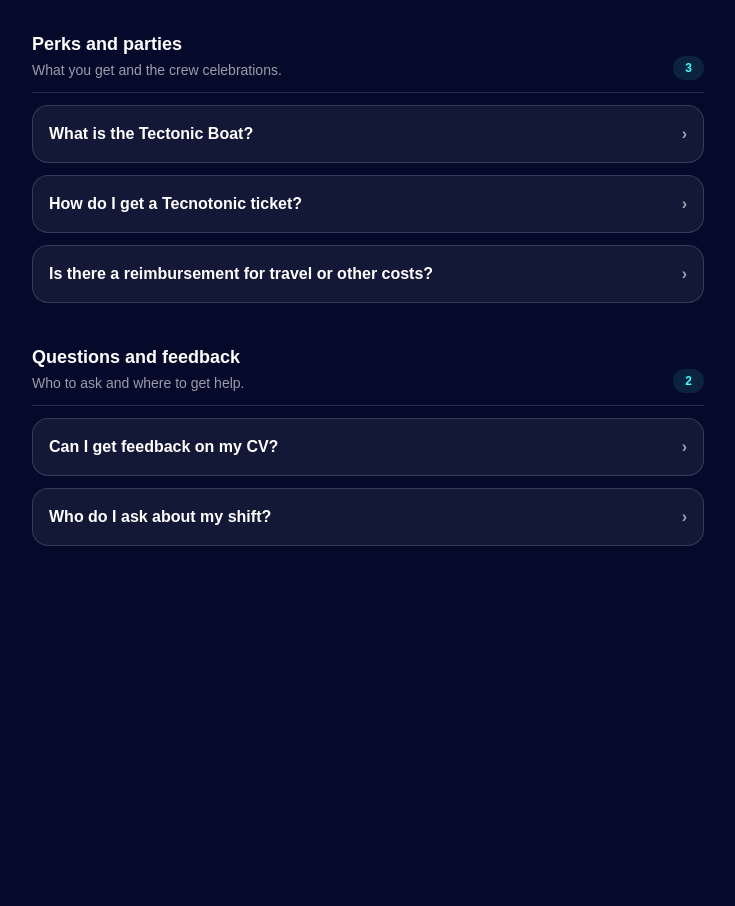
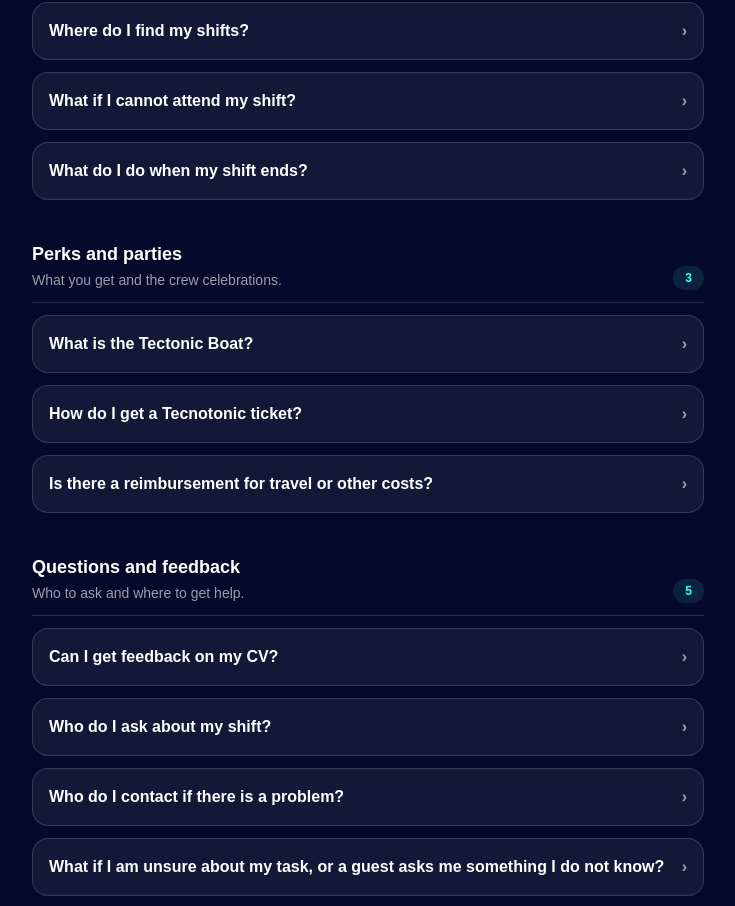
Before and after one commit to tectonicconf/planningstool, a Next.js app: page /faq in a window 1280 px wide. Shown: the part 1443-2349 px from the top of the page, without its empty margins (272-1007 px from the left). Before the commit the page ends 2029 px from the top, so only its background shows below. Built offline with nearby package versions, Linux system fonts and the light colour scheme; a web font is replaced by a local one.

Commit message:
FAQ: add shifts, cannot attend, end of shift, problems, unsure and lost item
Co-Authored-By: Claude Sonnet 5.5 <noreply@anthropic.com>
Claude-Session: https://claude.ai/code/session_016nJpnPrr8wGxms8zfNTY8E

```diff
--- a/src/data/faq.ts
+++ b/src/data/faq.ts
@@ -136,4 +136,40 @@ export const FAQ_ITEMS: FaqItem[] = [
     answer:
       "Late: send a WhatsApp message to the shared WhatsApp number. Sick: call it via WhatsApp as soon as you know, so we can find a replacement. You'll find the number on the Onboarding page.",
   },
+  {
+    id: "where-shifts",
+    category: "shift",
+    question: "Where do I find my shifts?",
+    answer: "In the **Shifts** tab of this portal. Your shifts unlock after you have read the onboarding and passed the quiz. You can accept or decline each shift there.",
+  },
+  {
+    id: "cannot-attend",
+    category: "shift",
+    question: "What if I cannot attend my shift?",
+    answer: "Tell us as early as possible with a message to the shared WhatsApp number, so we can find a replacement. Late or sick on the day itself: see the question above.",
+  },
+  {
+    id: "shift-end",
+    category: "shift",
+    question: "What do I do when my shift ends?",
+    answer: "Check out at the end of your shift and enjoy the rest of Tectonic. Your badge is also your ticket.",
+  },
+  {
+    id: "problem",
+    category: "contact",
+    question: "Who do I contact if there is a problem?",
+    answer: "Your volunteer lead first. For anything else, use the shared WhatsApp number. In an emergency, call **112**.",
+  },
+  {
+    id: "unsure",
+    category: "contact",
+    question: "What if I am unsure about my task, or a guest asks me something I do not know?",
+    answer: "Ask your volunteer lead. You do not have to know everything.",
+  },
+  {
+    id: "lost-item",
+    category: "contact",
+    question: "What do I do with a lost item?",
+    answer: "Tell your volunteer lead and leave the item where it is.",
+  },
 ];
```
